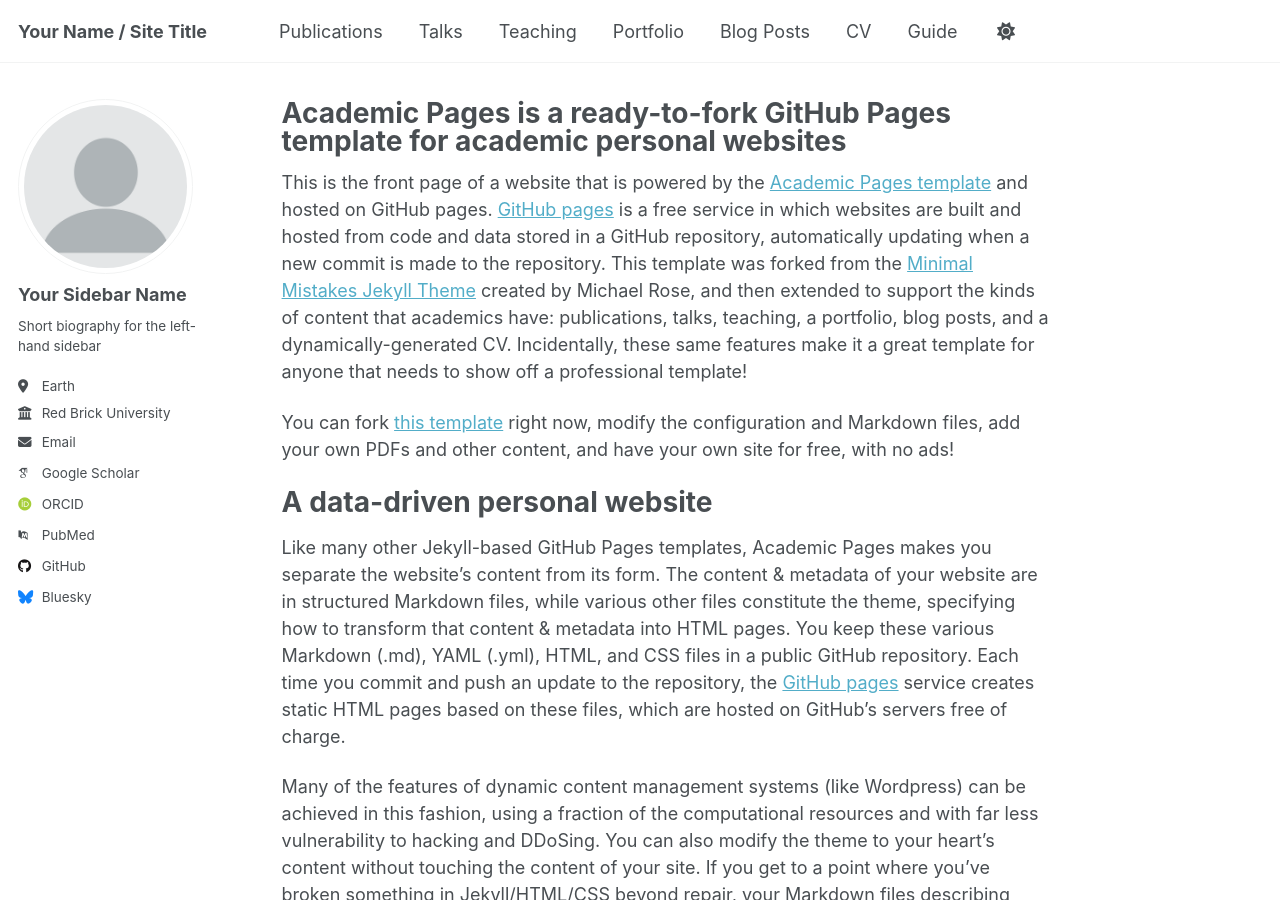
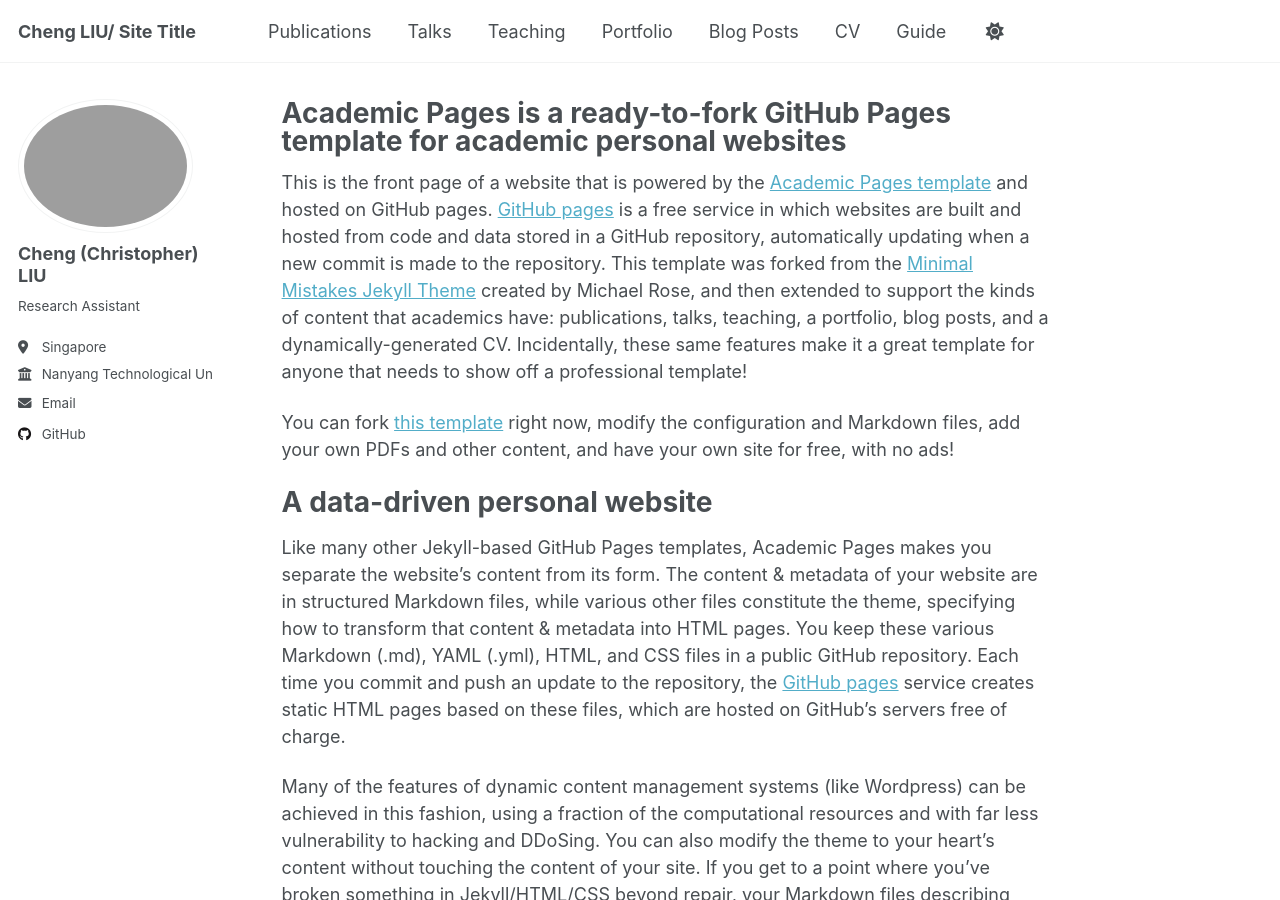
Before and after one commit to LiuC2513/LiuC2513.github.io, a Jekyll site: the page built from _pages/about.md, in a window 1280 px wide and 900 px high. Built offline with Jekyll 4.4.1, drawn with Linux system fonts in a browser that asks for light colours; some web fonts are replaced; a script that is not in the unit is left out.

Commit message:
Update _config.yml

```diff
--- a/_config.yml
+++ b/_config.yml
@@ -9,7 +9,7 @@
 # Basic Site Settings
 locale                   : "en-US"
 site_theme               : "default"
-title                    : "Your Name / Site Title"
+title                    : "Cheng LIU/ Site Title"
 title_separator          : "-"
 name                     : &name "Cheng LIU"
 description              : &description "personal description"
@@ -22,23 +22,23 @@ repository               : "academicpages/academicpages.github.io"
 #               Additional customization can be done by editing /_includes/author-profile.html
 author:
   # Biographic information
-  avatar           : "profile.png"
-  name             : "Your Sidebar Name"
+  avatar           : "profile_lc.png"
+  name             : "Cheng (Christopher) LIU"
   pronouns         : # example: "she/her"
-  bio              : "Short biography for the left-hand sidebar"
-  location         : "Earth"
-  employer         : "Red Brick University"
+  bio              : "Research Assistant"
+  location         : "Singapore"
+  employer         : "Nanyang Technological University"
   uri              : # URL
-  email            : "none@example.org"
+  email            : "LiuC2513@gmail.com"
 
   # Academic websites
   academia         : # URL
   arxiv            : # URL - Update with the correct link to your profile
-  googlescholar    : "https://scholar.google.com/citations?user=PS_CX0AAAAAJ"
+  googlescholar    : # "https://scholar.google.com/citations?user=PS_CX0AAAAAJ"
   impactstory      : # URL
-  orcid            : "http://orcid.org/yourorcidurl"
+  orcid            : # "http://orcid.org/yourorcidurl"
   semantic         : # URL
-  pubmed           : "https://www.ncbi.nlm.nih.gov/pubmed/?term=john+snow"
+  pubmed           : # "https://www.ncbi.nlm.nih.gov/pubmed/?term=john+snow"
   researchgate     : # URL
   scopus           : # URL
 
@@ -52,7 +52,7 @@ author:
 
   # Social media
   artstation       : # Username
-  bluesky          : "bsky.app" # Replace this with you Bluesky username
+  bluesky          : # "bsky.app" # Replace this with you Bluesky username
   facebook         : # Username
   flickr           : # Username
   foursquare       : # Username
```
